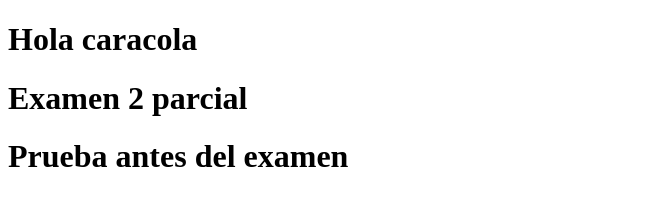
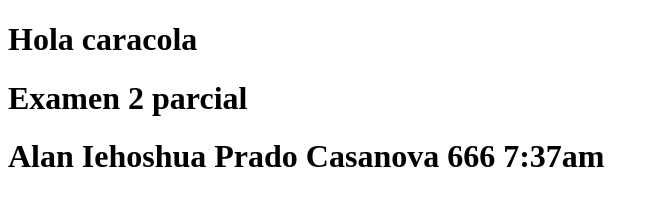
Before and after one commit to AlanPrado14/Test_Git, a plain HTML site: page index.html in a window 1280 px wide. Shown: the whole page, without its empty margins (0-659 px from the left). Drawn offline with Linux system fonts and the light colour scheme.

Commit message:
Segundo_parcial

```diff
--- a/index.html
+++ b/index.html
@@ -8,6 +8,6 @@
 <body>
     <h1>Hola caracola</h1>
     <h1>Examen 2 parcial</h1>
-    <h1>Prueba antes del examen</h1>
+    <h1>Alan Iehoshua Prado Casanova 666 7:37am</h1>
 </body>
 </html>
```
